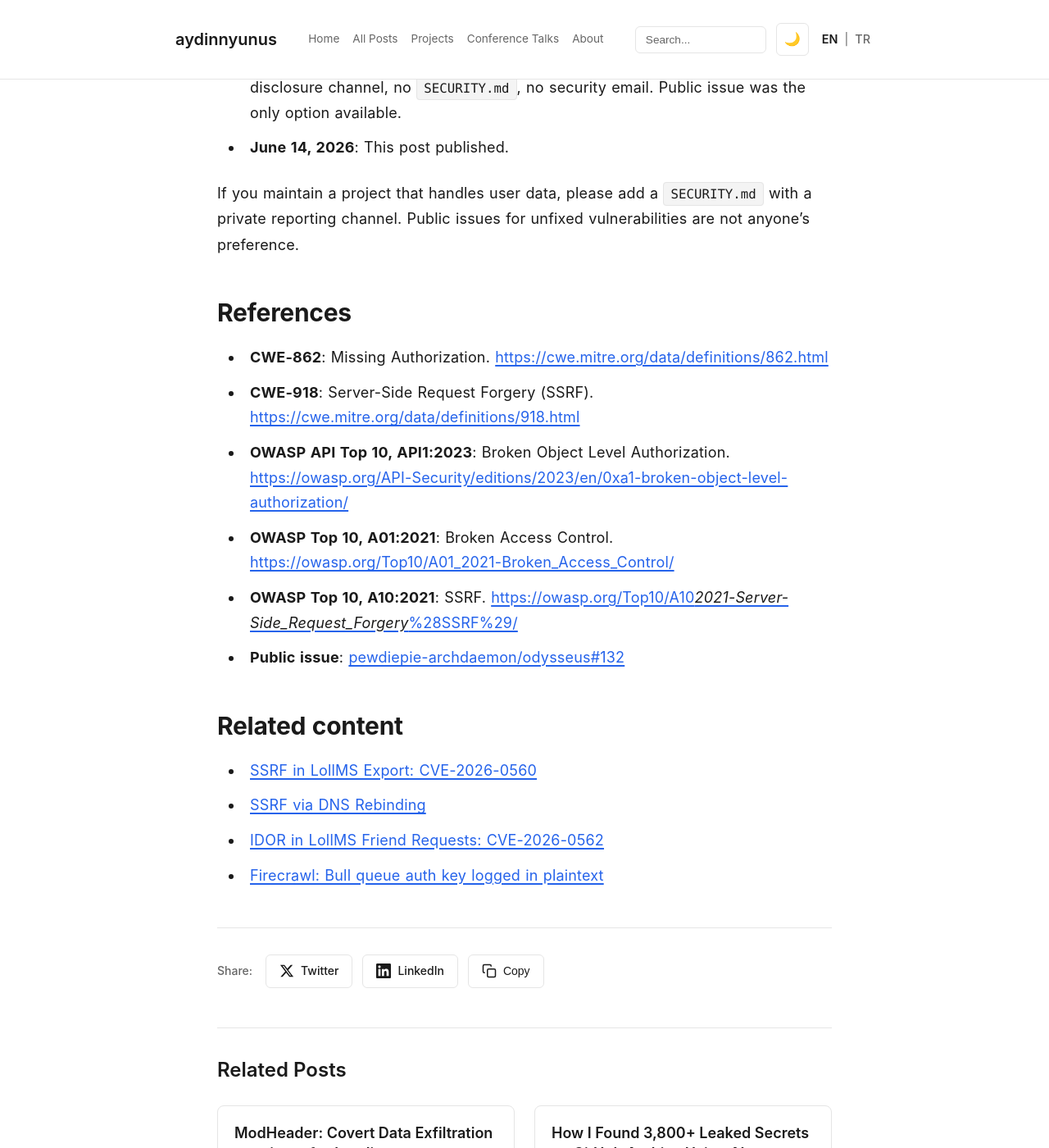
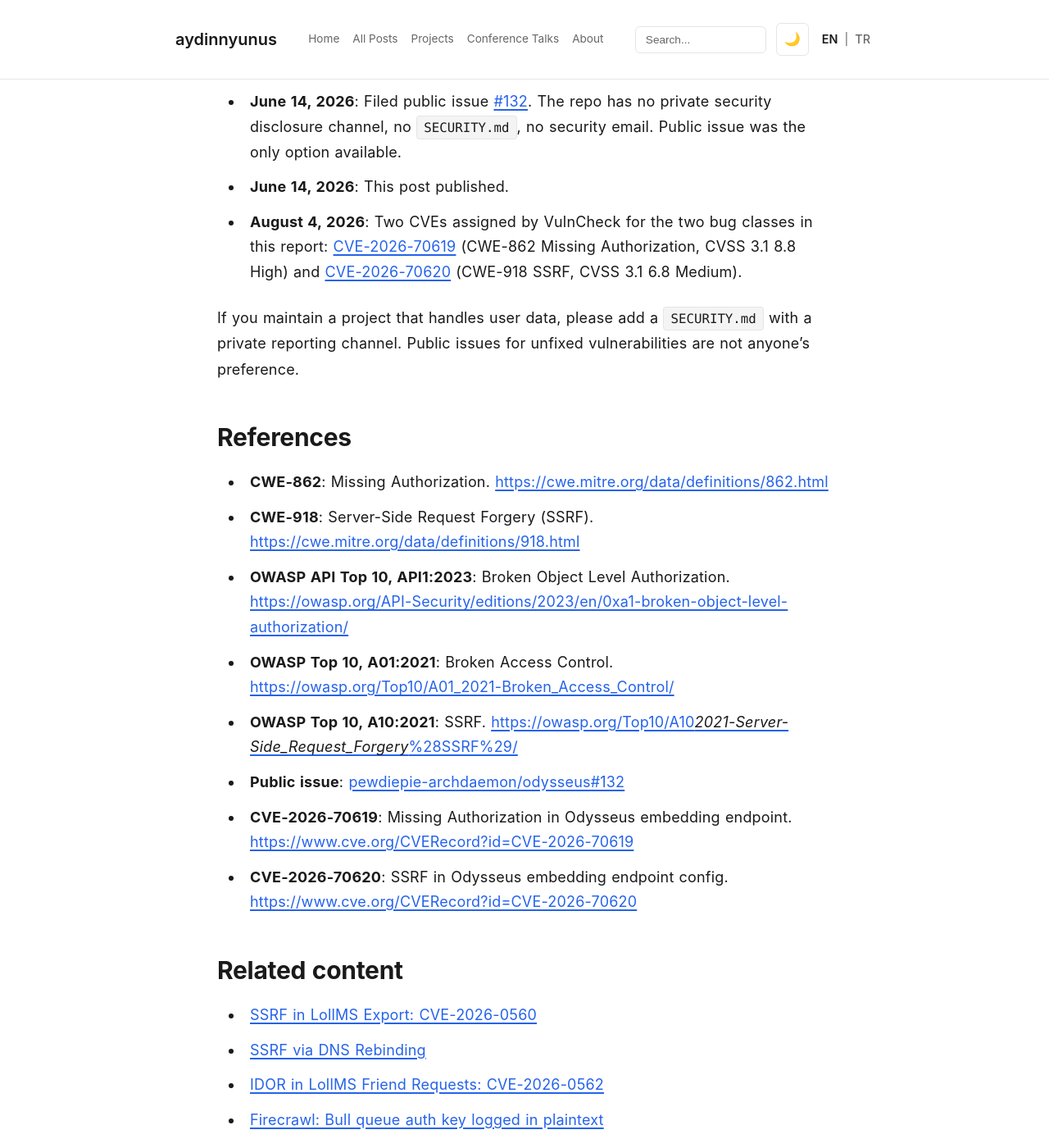
Before and after one commit to aydinnyunus/aydinnyunus.github.io, a Jekyll site: the page built from _posts/2026-06-16-odysseus-embedding-endpoint-takeover.md, in a window 1280 px wide and 1400 px high, scrolled down 7175 px. Shown: the whole window at 82% size. Built offline with Jekyll 4.4.1, drawn with Linux system fonts in a browser that asks for light colours; some of the changed text lies outside the part shown.

Commit message:
feat: add CVE-2026-70619 and CVE-2026-70620 to Odysseus post and about page
Add the two CVEs (VulnCheck, 2026-08-04) for the Odysseus embedding endpoint
report to the EN/TR blog posts (title, keywords, timeline, references) and to
the CVEs Discovered list on the about page.

Co-Authored-By: Claude <noreply@anthropic.com>

```diff
--- a/_posts/2026-06-16-odysseus-embedding-endpoint-takeover.md
+++ b/_posts/2026-06-16-odysseus-embedding-endpoint-takeover.md
@@ -1,11 +1,11 @@
 ---
 layout: post
-title: "Odysseus: Broken Access Control + SSRF in AI Embedding Endpoint"
+title: "Odysseus: Broken Access Control + SSRF in AI Embedding Endpoint (CVE-2026-70619, CVE-2026-70620)"
 author: Yunus Aydın
 date: 2026-06-16
 lang: en
-description: "Odysseus broken access control: POST /api/embeddings/endpoint has no admin check. Hijack embedding URL for SSRF and exfiltration of chat, RAG and vault data."
-keywords: "Odysseus vulnerability, AI security vulnerability, self-hosted AI risks, broken access control, SSRF attack, LLM security 2026, embedding API security, OWASP LLM08 vector weakness"
+description: "Odysseus CVE-2026-70619/CVE-2026-70620: broken access control + SSRF. POST /api/embeddings/endpoint has no admin check. Hijack embedding URL for SSRF and exfiltration of chat, RAG and vault data."
+keywords: "Odysseus vulnerability, CVE-2026-70619, CVE-2026-70620, AI security vulnerability, self-hosted AI risks, broken access control, SSRF attack, LLM security 2026, embedding API security, OWASP LLM08 vector weakness"
 canonical_url: "https://aydinnyunus.github.io/2026/06/16/odysseus-embedding-endpoint-takeover/"
 ---
 
@@ -171,6 +171,7 @@ CWE-862 (Missing Authorization) and CWE-918 (SSRF) in the same handler. The OWAS
 - **June 14, 2026**: Vulnerability identified in `routes/embedding_routes.py`. Confirmed reproduction against `odysseus:vuln-0001` Docker image.
 - **June 14, 2026**: Filed public issue [#132](https://github.com/pewdiepie-archdaemon/odysseus/issues/132). The repo has no private security disclosure channel, no `SECURITY.md`, no security email. Public issue was the only option available.
 - **June 14, 2026**: This post published.
+- **August 4, 2026**: Two CVEs assigned by VulnCheck for the two bug classes in this report: [CVE-2026-70619](https://www.cve.org/CVERecord?id=CVE-2026-70619) (CWE-862 Missing Authorization, CVSS 3.1 8.8 High) and [CVE-2026-70620](https://www.cve.org/CVERecord?id=CVE-2026-70620) (CWE-918 SSRF, CVSS 3.1 6.8 Medium).
 
 If you maintain a project that handles user data, please add a `SECURITY.md` with a private reporting channel. Public issues for unfixed vulnerabilities are not anyone's preference.
 
@@ -182,6 +183,8 @@ If you maintain a project that handles user data, please add a `SECURITY.md` wit
 - **OWASP Top 10, A01:2021**: Broken Access Control. [https://owasp.org/Top10/A01_2021-Broken_Access_Control/](https://owasp.org/Top10/A01_2021-Broken_Access_Control/)
 - **OWASP Top 10, A10:2021**: SSRF. [https://owasp.org/Top10/A10_2021-Server-Side_Request_Forgery_%28SSRF%29/](https://owasp.org/Top10/A10_2021-Server-Side_Request_Forgery_%28SSRF%29/)
 - **Public issue**: [pewdiepie-archdaemon/odysseus#132](https://github.com/pewdiepie-archdaemon/odysseus/issues/132)
+- **CVE-2026-70619**: Missing Authorization in Odysseus embedding endpoint. [https://www.cve.org/CVERecord?id=CVE-2026-70619](https://www.cve.org/CVERecord?id=CVE-2026-70619)
+- **CVE-2026-70620**: SSRF in Odysseus embedding endpoint config. [https://www.cve.org/CVERecord?id=CVE-2026-70620](https://www.cve.org/CVERecord?id=CVE-2026-70620)
 
 ## Related content
 
--- a/about.html
+++ b/about.html
@@ -53,6 +53,8 @@ canonical_url: "https://aydinnyunus.github.io/about/"
 <h2>CVEs Discovered - <span id="cve-count"></span> records</h2>
 
 <ul id="cve-list">
+  <li><strong><a href="/2026/06/16/odysseus-embedding-endpoint-takeover/">CVE-2026-70619</a></strong> — Odysseus missing authorization: non-admin users can hijack or delete the server-wide embedding backend (High) · <a href="https://www.cve.org/CVERecord?id=CVE-2026-70619" target="_blank" rel="noopener noreferrer">CVE record</a></li>
+  <li><strong><a href="/2026/06/16/odysseus-embedding-endpoint-takeover/">CVE-2026-70620</a></strong> — Odysseus SSRF in embedding endpoint config: arbitrary URL probe with no scheme/host/IP/DNS-rebind validation (Medium) · <a href="https://www.cve.org/CVERecord?id=CVE-2026-70620" target="_blank" rel="noopener noreferrer">CVE record</a></li>
   <li><strong><a href="/2026/01/24/bokeh-websocket-hijacking-cve-2026-21883/">CVE-2026-21883</a></strong> — Bokeh server Cross-Site WebSocket Hijacking (CSWSH) due to incomplete origin validation in <code>match_host</code> · <a href="https://www.cve.org/CVERecord?id=CVE-2026-21883" target="_blank" rel="noopener noreferrer">CVE record</a></li>
   <li><strong><a href="/2026/01/17/cve-2026-22787-html2pdf-xss-vulnerability/">CVE-2026-22787</a></strong> — html2pdf.js XSS from unsanitized user input in <code>innerHTML</code> (High) · <a href="https://www.cve.org/CVERecord?id=CVE-2026-22787" target="_blank" rel="noopener noreferrer">CVE record</a></li>
   <li><strong><a href="https://www.cve.org/CVERecord?id=CVE-2026-5728" target="_blank" rel="noopener noreferrer">CVE-2026-5728</a></strong> — LollMS chat image upload: <code>Content-Type</code> header spoofing bypasses image-only checks · <a href="https://www.cve.org/CVERecord?id=CVE-2026-5728" target="_blank" rel="noopener noreferrer">CVE record</a></li>
```
Also changed, not shown: _posts/2026-06-16-odysseus-embedding-endpoint-takeover-tr.md (+6 -3 lines).
